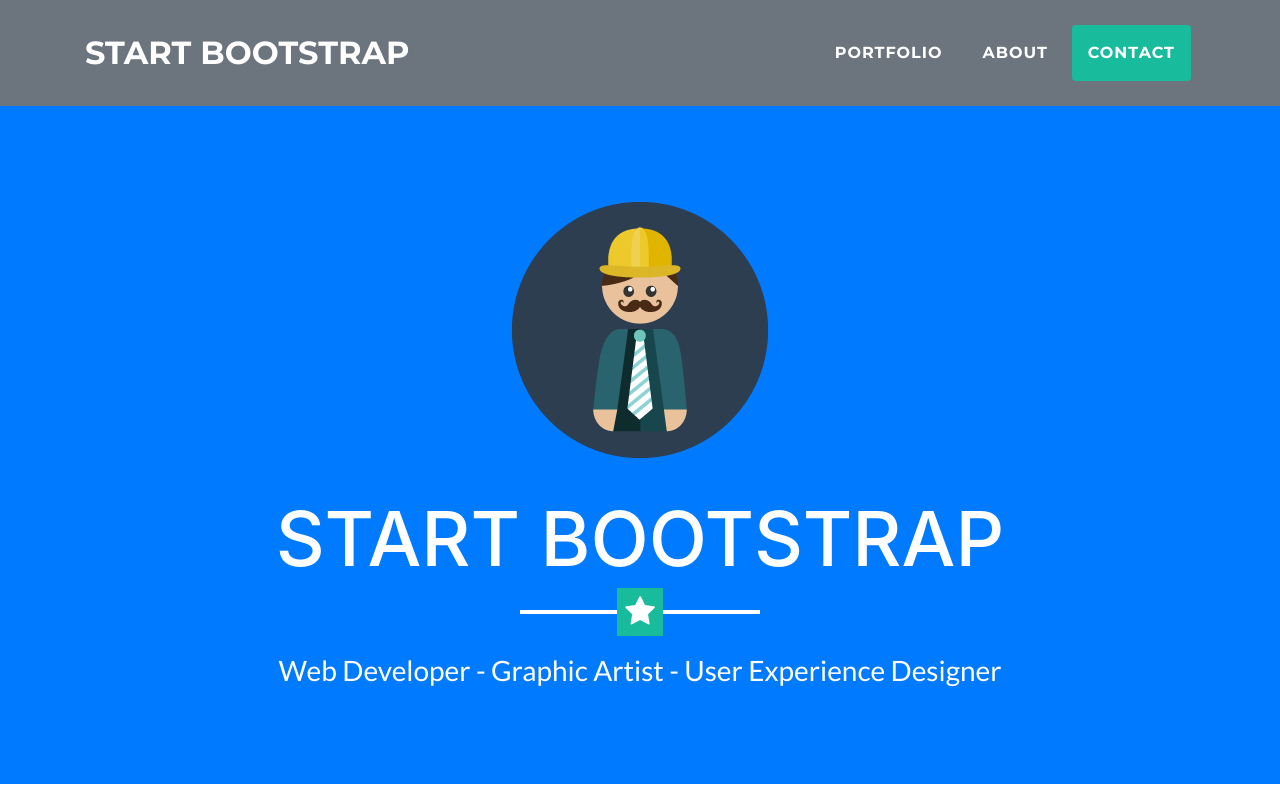
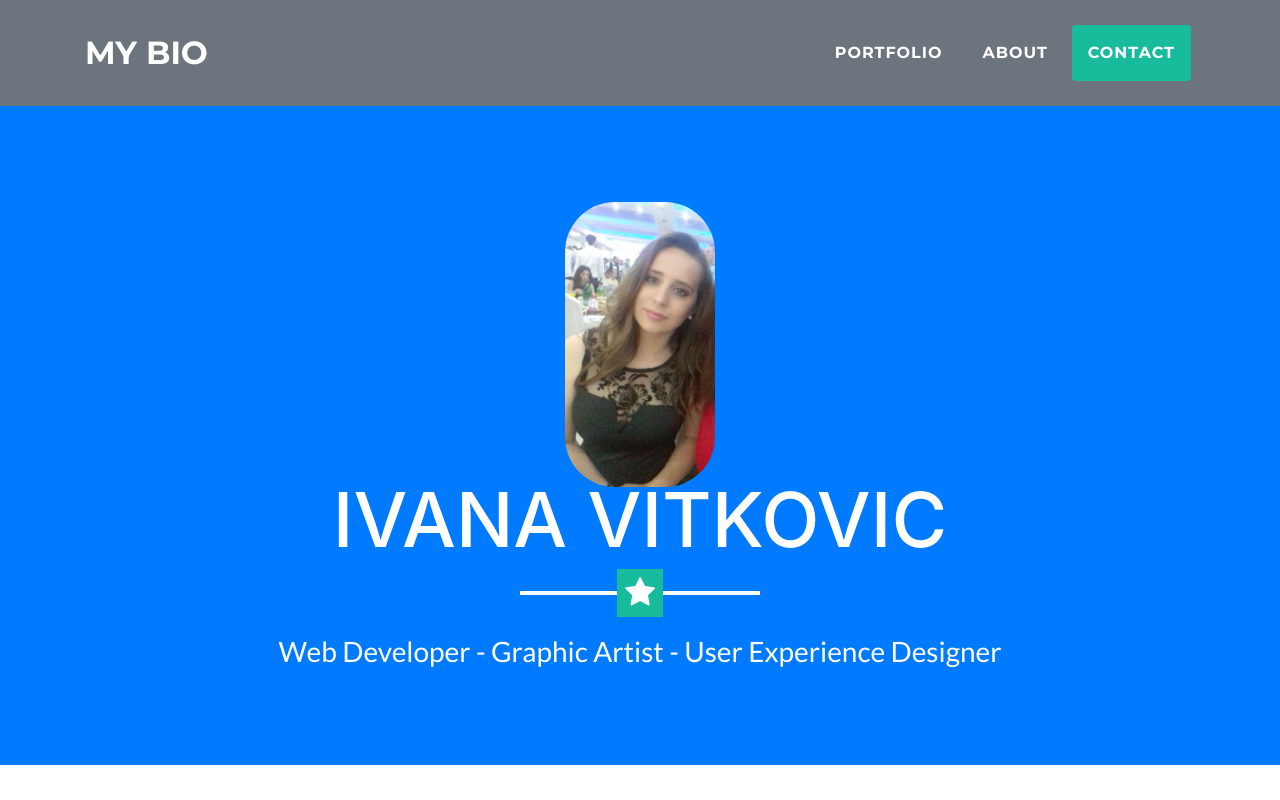
Before and after one commit to IvanaVitka/My-bio, a website with bundled scripts: page index.html in a window 1280 px wide. Shown: the top 800 px of the page. Built offline with nearby package versions, Linux system fonts and the light colour scheme; files whose address does not match are found by name.

Commit message:
This is my bio

```diff
--- /dev/null
+++ b/css/style.css
@@ -0,0 +1,4 @@
+.my_pic{
+	width: 150px;
+	border-radius: 50px;
+}
--- a/index.html
+++ b/index.html
@@ -8,7 +8,7 @@
     <meta name="description" content="">
     <meta name="author" content="">
 
-    <title>Freelancer - Start Bootstrap Theme</title>
+    <title>Ivana's bio</title>
 
     <!-- Bootstrap core CSS -->
     <link href="vendor/bootstrap/css/bootstrap.min.css" rel="stylesheet">
@@ -23,6 +23,7 @@
 
     <!-- Custom styles for this template -->
     <link href="css/freelancer.min.css" rel="stylesheet">
+    <link rel="stylesheet" type="text/css" href="css/style.css">
 
   </head>
 
@@ -31,7 +32,7 @@
     <!-- Navigation -->
     <nav class="navbar navbar-expand-lg bg-secondary fixed-top text-uppercase" id="mainNav">
       <div class="container">
-        <a class="navbar-brand js-scroll-trigger" href="#page-top">Start Bootstrap</a>
+        <a class="navbar-brand js-scroll-trigger" href="#page-top">My bio</a>
         <button class="navbar-toggler navbar-toggler-right text-uppercase bg-primary text-white rounded" type="button" data-toggle="collapse" data-target="#navbarResponsive" aria-controls="navbarResponsive" aria-expanded="false" aria-label="Toggle navigation">
           Menu
           <i class="fa fa-bars"></i>
@@ -55,8 +56,8 @@
     <!-- Header -->
     <header class="masthead bg-primary text-white text-center">
       <div class="container">
-        <img class="img-fluid mb-5 d-block mx-auto" src="img/profile.png" alt="">
-        <h1 class="text-uppercase mb-0">Start Bootstrap</h1>
+        <img class="img-fluid sm-4 d-block mx-auto my_pic" src="img/Ivana.jpg" alt="">
+        <h1 class="text-uppercase sm-4-0">Ivana Vitkovic</h1>
         <hr class="star-light">
         <h2 class="font-weight-light mb-0">Web Developer - Graphic Artist - User Experience Designer</h2>
       </div>
```
Also changed, not shown: img/19074649_765669216946178_76468783_o.jpg (added), img/Ivana.jpg (added).
